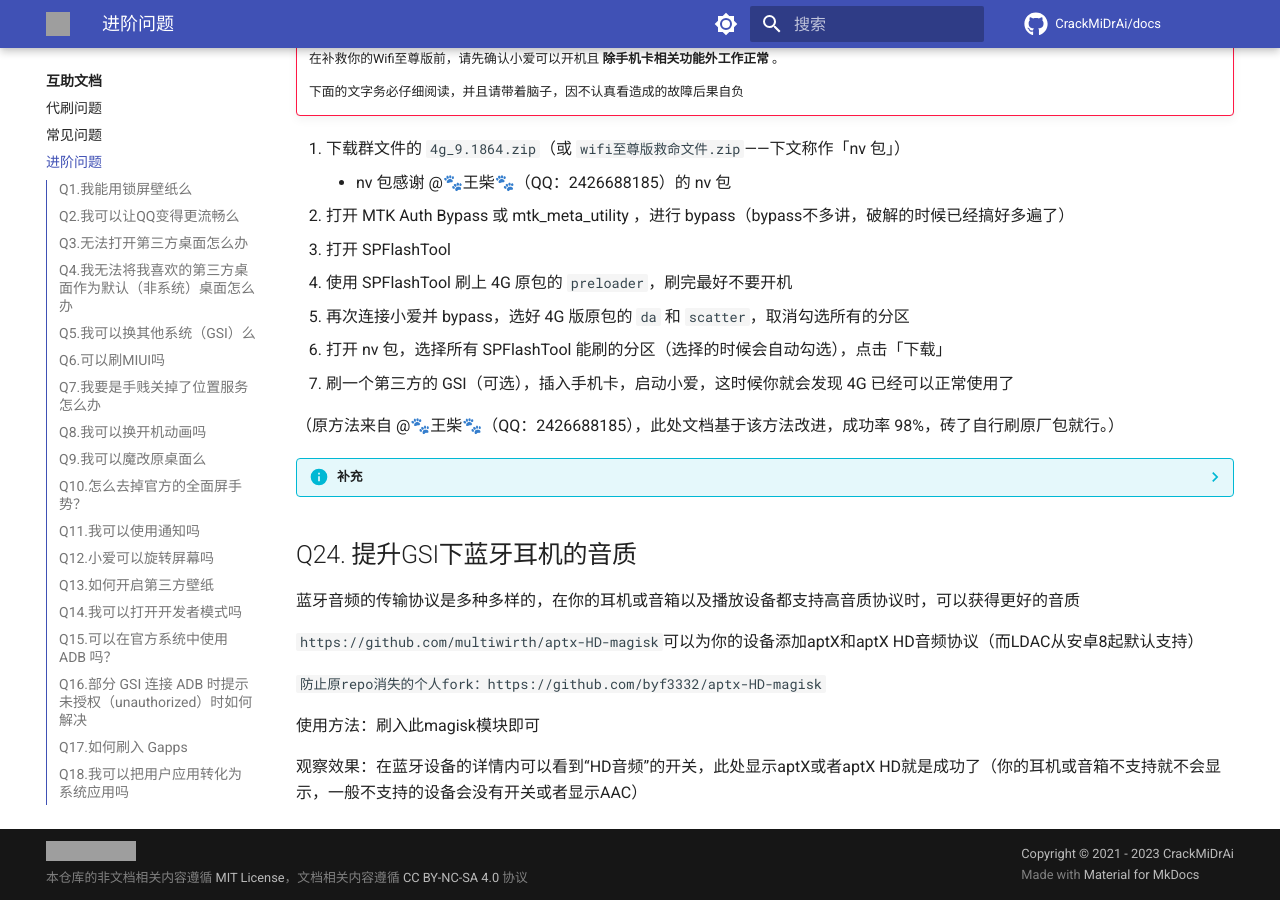
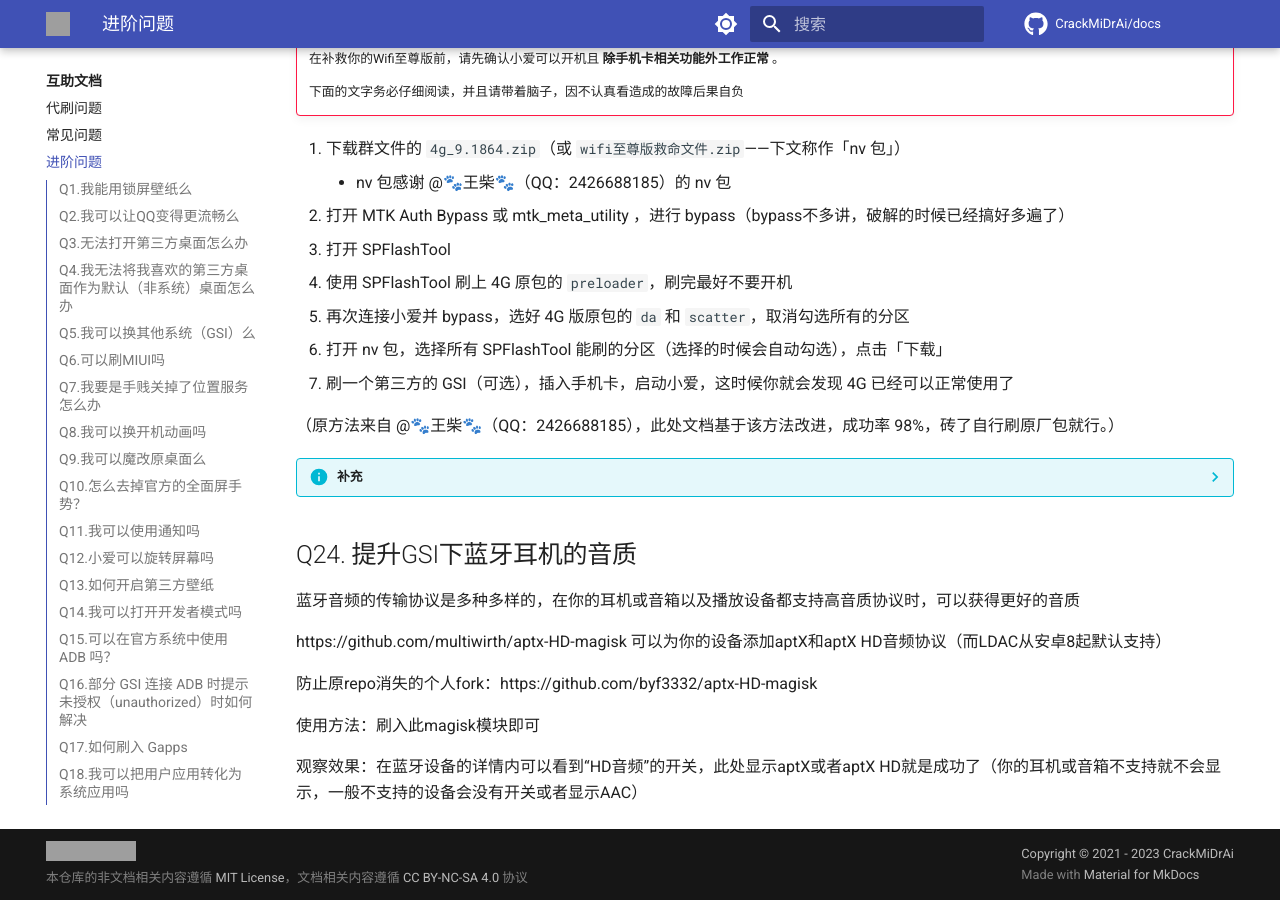
Before and after one commit to CrackMiDrAi/docs, an MkDocs documentation site: the page built from docs/互助文档/进阶问题.md, in a window 1280 px wide and 900 px high, scrolled down 8778 px. Built offline with MkDocs 1.6.1 and Material for MkDocs 9.7.7, drawn with Linux system fonts in a browser that asks for light colours; comment, search, counter and statistics services are not loaded; some of the changed lines change nothing that is shown; grey boxes are pictures that could not be loaded.

Commit message:
修正部分排版

```diff
--- a/docs/互助文档/进阶问题.md
+++ b/docs/互助文档/进阶问题.md
@@ -296,9 +296,9 @@
 ## Q24. 提升GSI下蓝牙耳机的音质
 蓝牙音频的传输协议是多种多样的，在你的耳机或音箱以及播放设备都支持高音质协议时，可以获得更好的音质
 
-``https://github.com/multiwirth/aptx-HD-magisk``可以为你的设备添加aptX和aptX HD音频协议（而LDAC从安卓8起默认支持）
+https://github.com/multiwirth/aptx-HD-magisk 可以为你的设备添加aptX和aptX HD音频协议（而LDAC从安卓8起默认支持）
 
-``防止原repo消失的个人fork：https://github.com/byf3332/aptx-HD-magisk``
+防止原repo消失的个人fork：https://github.com/byf3332/aptx-HD-magisk
 
 使用方法：刷入此magisk模块即可
 
```
